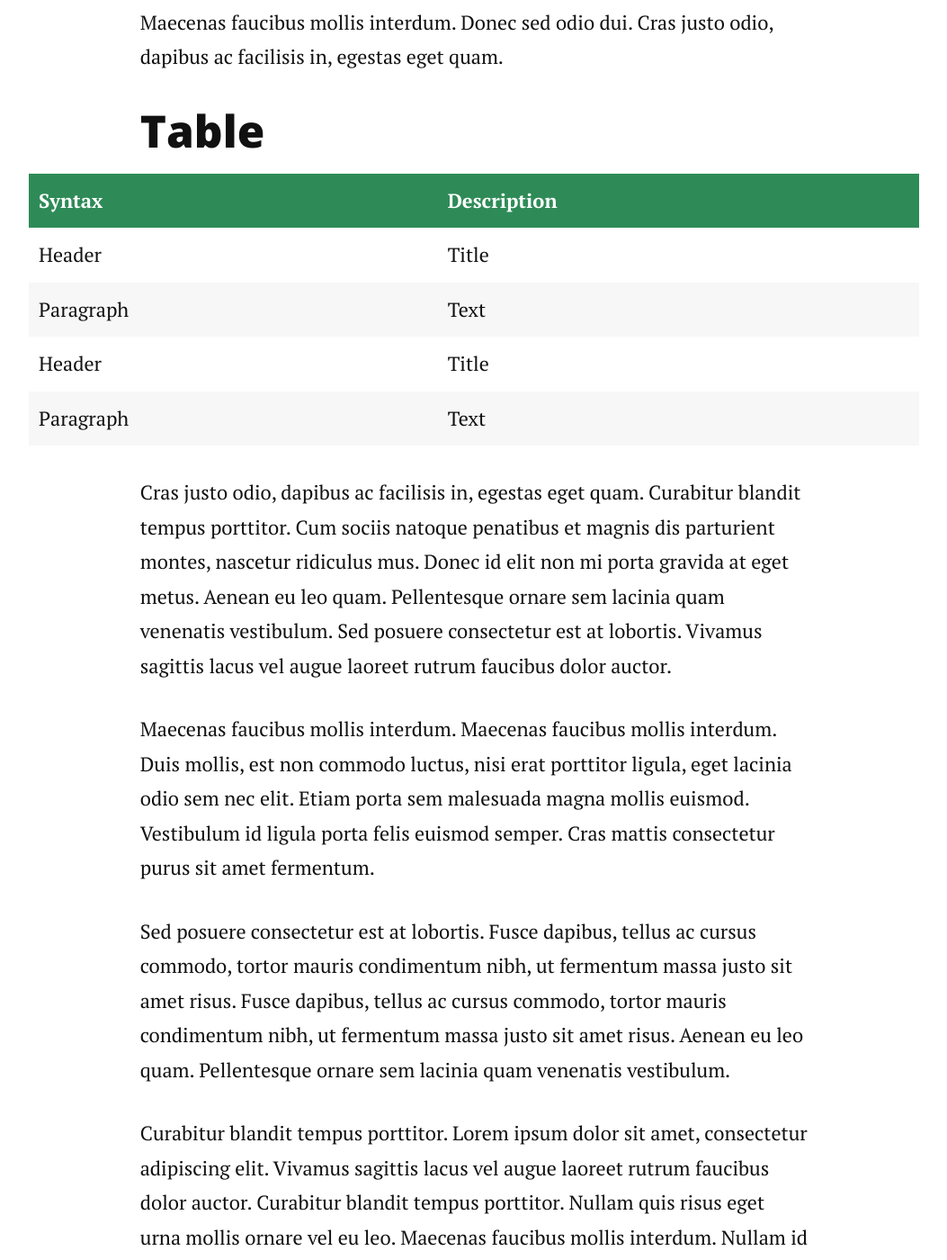
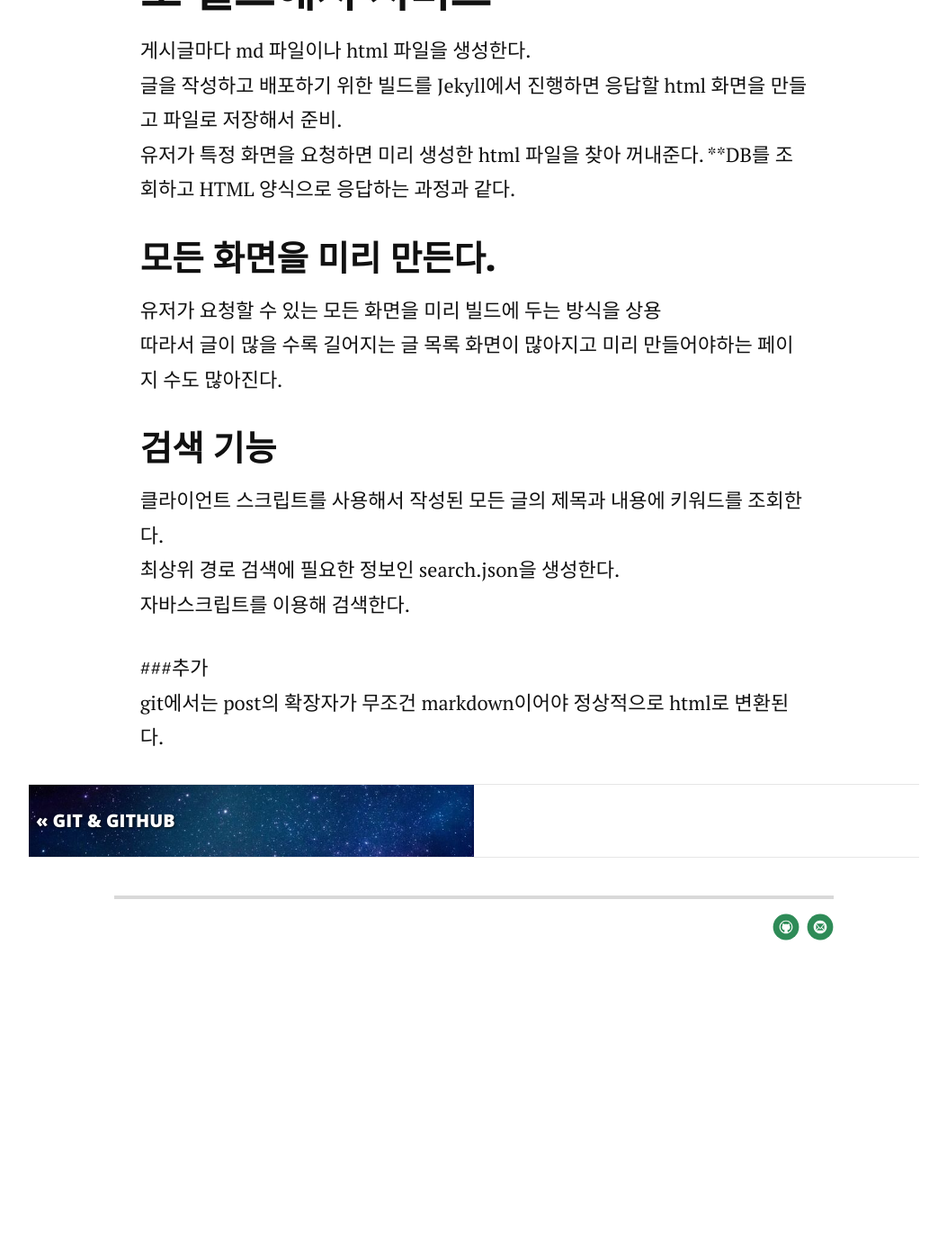
Before and after one commit to alsdn4956/KMU-Minu.github.io, a Jekyll site: the page built from _posts/2021-12-14-Jekyll.markdown, in a window 1280 px wide and 1400 px high, scrolled down 2696 px. Shown: the whole window at 90% size, without its empty margins (113-1166 px from the left). Built offline with Jekyll 4.4.1, drawn with Linux system fonts in a browser that asks for light colours; nearby versions of some CDN libraries; comment, search, counter and statistics services are not loaded; after the commit the page ends 3783 px from its top, so only the background shows below that; some of the changed text lies outside the part shown.

Commit message:
Update 2021-12-14-Jekyll.markdown

```diff
--- a/_posts/2021-12-14-Jekyll.markdown
+++ b/_posts/2021-12-14-Jekyll.markdown
@@ -2,64 +2,51 @@
 layout: post
 title:  "Jekyll"
 date:   2021-12-14
-description: Jekyll이란?/Jekyll의 메커니즘
+description: Jekyll이란?/Jekyll 설치 및 배포/Jekyll의 메커니즘
 ---
 
-<p class="intro"><span class="dropcap">C</span>urabitur blandit tempus porttitor. Nullam quis risus eget urna mollis ornare vel eu leo. Vestibulum id ligula porta felis euismod semper. Donec sed odio dui. Aenean lacinia bibendum nulla sed consectetur.</p>
+<p class="start"># Jekyll이란?</p>
+텍스트 변환 엔진으로, 마크업 언어로 글을 작성하면 미리 정의해 놓은 규칙에 따라서 정적인 웹사이트를 만들어줌.
+정적 웹사이트를 만들기 때문에, PHP 등의 소프트웨어가 필요없다.
+매우 빠르고 가볍다.
+기본적인 형식)
+마크다운 언어로 작성한 포스트를 github에서 commit&push 한다.
 
-# Heading 1
 
-## Heading 2
+<p class="start"># Jekyll 설치 및 배포</p>
+Gem을 이용해 설치
+![image](https://user-images.githubusercontent.com/84303574/145892603-c4d56a16-7b9f-483e-ace0-c0f786a4bef8.png)
+Gem은 ruby의 설치관리자로 node의 npm과 유사함
 
-### Heading 3
+<p class="start"># Jekyll로 새 블로그 생성하기</p>
+![image](https://user-images.githubusercontent.com/84303574/145892843-2807f746-711c-4a79-95b6-c00a7dd57bad.png)
 
-#### Heading 4
+<p class="start"># 블로그 실행하기</p>
+블로그 디렉터리로 이동
+![image](https://user-images.githubusercontent.com/84303574/145892987-133b6fa4-37bd-4161-8d94-75281003605c.png)
 
-##### Heading 5
+<p class="start">## 로컬환경에서 실행하기</p>
+bundle exec를 붙이면 GemFile에 정의된 Jekyll을 실행할 수 있음
+브라우저에서 기본주소 127.0.0.1:4000로 접속하면 생성된 사이트 확인가능
+포트변경도 가능
 
-###### Heading 6
+<p class="start"># Jekyll의 매커니즘</p>
 
-<blockquote>Aenean lacinia bibendum nulla sed consectetur. Morbi leo risus, porta ac consectetur ac, vestibulum at eros. Cras mattis consectetur purus sit amet fermentum. Nulla vitae elit libero, a pharetra augue. Curabitur blandit tempus porttitor. Donec sed odio dui. Cras mattis consectetur purus sit amet fermentum.</blockquote>
+## 파일 기반의 데이터를 정적인 리소스로 빌드해서 서비스
+게시글마다 md 파일이나 html 파일을 생성한다.
+글을 작성하고 배포하기 위한 빌드를 Jekyll에서 진행하면 응답할 html 화면을 만들고 파일로 저장해서 준비.
+유저가 특정 화면을 요청하면 미리 생성한 html 파일을 찾아 꺼내준다.
+**DB를 조회하고 HTML 양식으로 응답하는 과정과 같다.
 
-Nullam quis risus eget urna mollis ornare vel eu leo. Cras mattis consectetur purus sit amet fermentum. Duis mollis, est non commodo luctus, nisi erat porttitor ligula, eget lacinia odio sem nec elit. Vivamus sagittis lacus vel augue laoreet rutrum faucibus dolor auctor.
+### 모든 화면을 미리 만든다.
+유저가 요청할 수 있는 모든 화면을 미리 빌드에 두는 방식을 상용
+따라서 글이 많을 수록 길어지는 글 목록 화면이 많아지고 미리 만들어야하는 페이지 수도 많아진다.
 
-## Unordered List
-* List Item
-* Longer List Item
-  * Nested List Item
-  * Nested Item
-* List Item
+### 검색 기능
+클라이언트 스크립트를 사용해서 작성된 모든 글의 제목과 내용에 키워드를 조회한다.
+최상위 경로 검색에 필요한 정보인 search.json을 생성한다.
+자바스크립트를 이용해 검색한다.
 
-## Ordered List
-1. List Item
-2. Longer List Item
-    1. Nested OL Item
-    2. Another Nested Item
-3. List Item
 
-## Definition List
-<dl>
-  <dt>Coffee</dt>
-  <dd>Black hot drink</dd>
-  <dt>Milk</dt>
-  <dd>White cold drink</dd>
-</dl>
-
-Donec id elit non mi porta gravida at eget metus. Cum sociis natoque penatibus et magnis dis parturient montes, nascetur ridiculus mus. Maecenas faucibus mollis interdum. Donec sed odio dui. Cras justo odio, dapibus ac facilisis in, egestas eget quam.
-
-## Table
-
-| Syntax      | Description |
-| ----------- | ----------- |
-| Header      | Title       |
-| Paragraph   | Text        |
-| Header      | Title       |
-| Paragraph   | Text        |
-
-Cras justo odio, dapibus ac facilisis in, egestas eget quam. Curabitur blandit tempus porttitor. Cum sociis natoque penatibus et magnis dis parturient montes, nascetur ridiculus mus. Donec id elit non mi porta gravida at eget metus. Aenean eu leo quam. Pellentesque ornare sem lacinia quam venenatis vestibulum. Sed posuere consectetur est at lobortis. Vivamus sagittis lacus vel augue laoreet rutrum faucibus dolor auctor.
-
-Maecenas faucibus mollis interdum. Maecenas faucibus mollis interdum. Duis mollis, est non commodo luctus, nisi erat porttitor ligula, eget lacinia odio sem nec elit. Etiam porta sem malesuada magna mollis euismod. Vestibulum id ligula porta felis euismod semper. Cras mattis consectetur purus sit amet fermentum.
-
-Sed posuere consectetur est at lobortis. Fusce dapibus, tellus ac cursus commodo, tortor mauris condimentum nibh, ut fermentum massa justo sit amet risus. Fusce dapibus, tellus ac cursus commodo, tortor mauris condimentum nibh, ut fermentum massa justo sit amet risus. Aenean eu leo quam. Pellentesque ornare sem lacinia quam venenatis vestibulum.
-
-Curabitur blandit tempus porttitor. Lorem ipsum dolor sit amet, consectetur adipiscing elit. Vivamus sagittis lacus vel augue laoreet rutrum faucibus dolor auctor. Curabitur blandit tempus porttitor. Nullam quis risus eget urna mollis ornare vel eu leo. Maecenas faucibus mollis interdum. Nullam id dolor id nibh ultricies vehicula ut id elit.
+###추가
+git에서는 post의 확장자가 무조건 markdown이어야 정상적으로 html로 변환된다.
```
